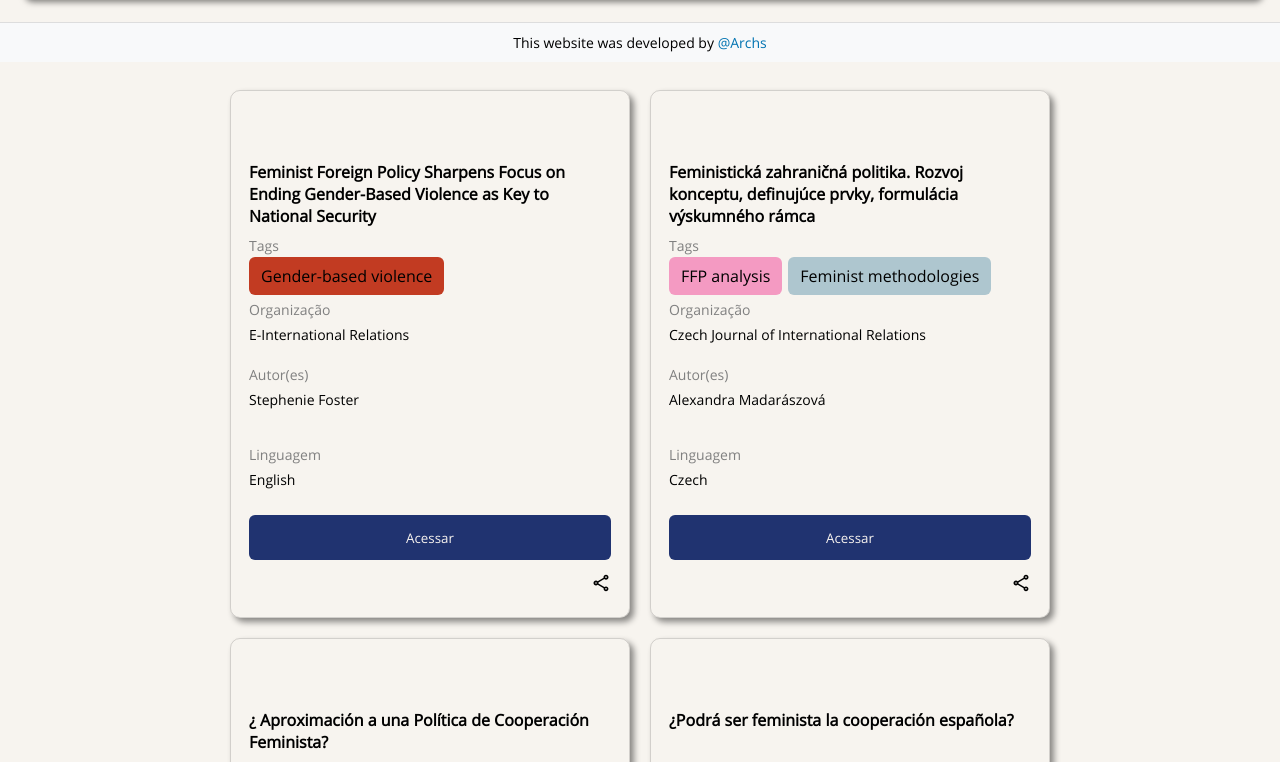
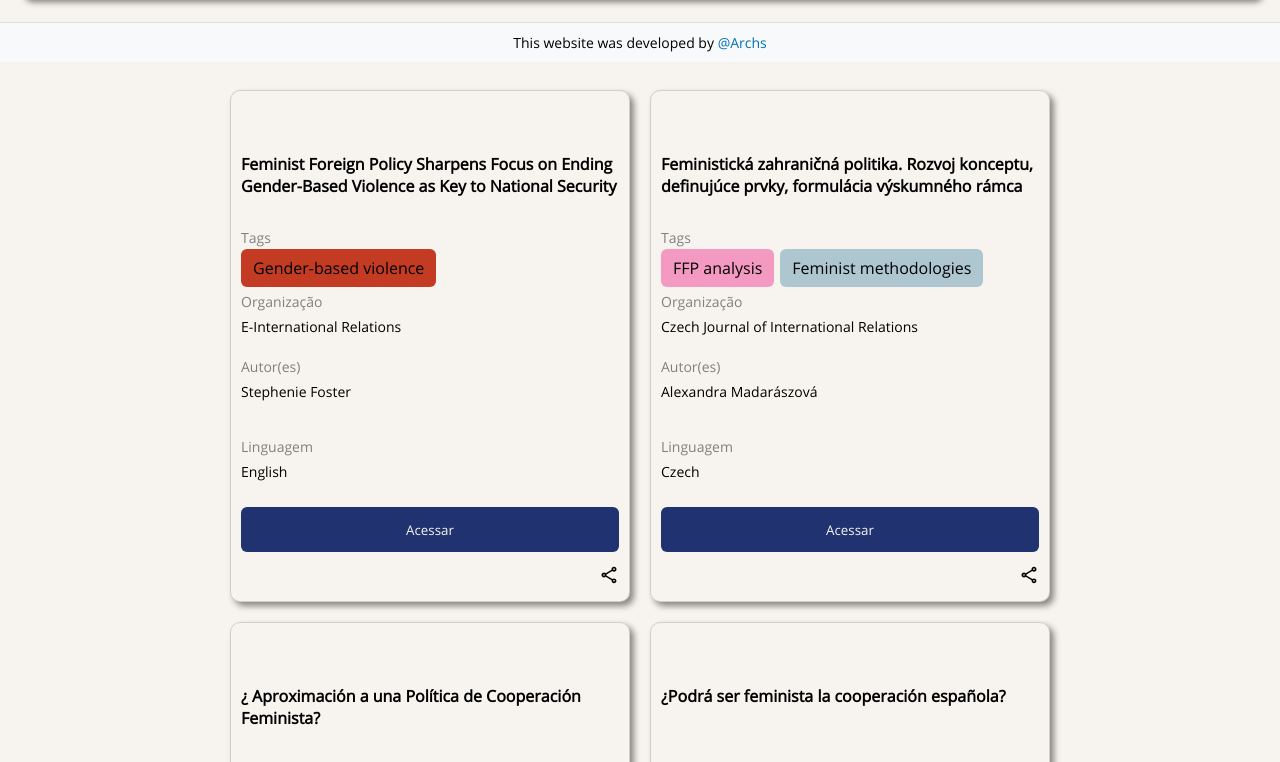
Before and after one commit to bsdeab/FFPR, a React (Create React App) app: page / in a window 1280 px wide. Shown: the part 738-1500 px from the top of the page. Built offline with nearby package versions, Linux system fonts and the light colour scheme.

Commit message:
Update Card.scss

```diff
--- a/src/components/Card/Card.scss
+++ b/src/components/Card/Card.scss
@@ -6,7 +6,7 @@
   display: flex;
   flex-direction: column;
   box-sizing: border-box;
-  padding: 18px;
+  padding: 10px;
   border: 1px solid rgba(0, 0, 0, 0.15);
   box-shadow: 4px 4px 6px rgba(0, 0, 0, 0.45);
   transition: 0.4s;
```
